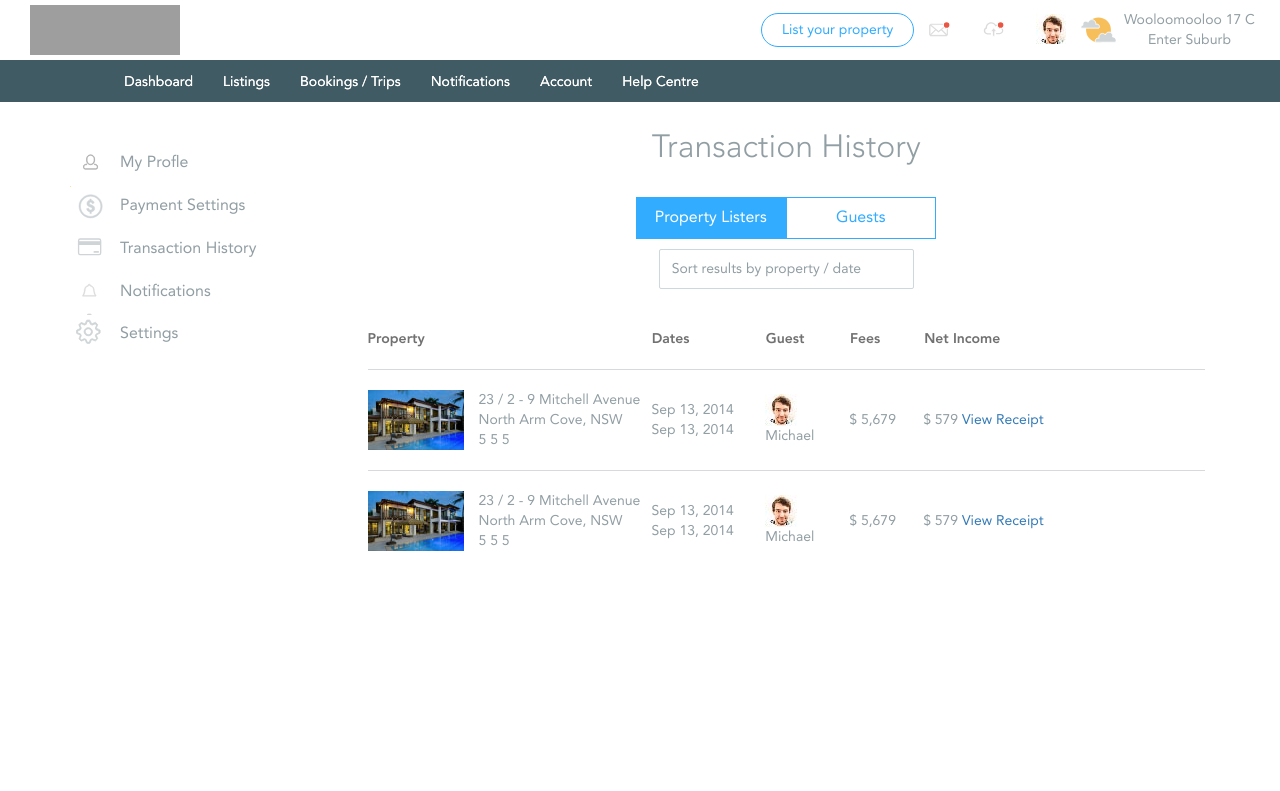
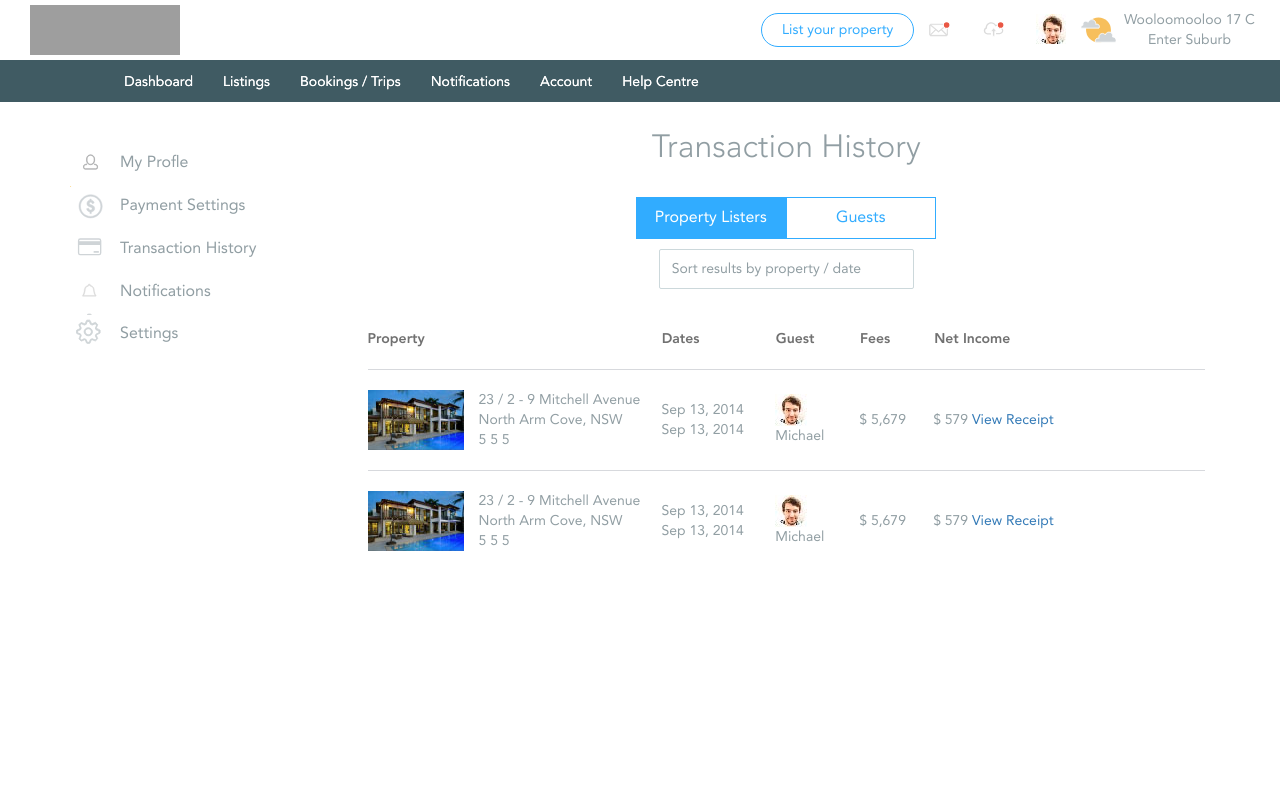
Before and after one commit to dankoknad/OzGetaways, a PHP site: page /transaction-history.html in a window 1280 px wide. Shown: the top 791 px of the page. Run offline with PHP 8.4, Linux system fonts and the light colour scheme; some web fonts are replaced; grey boxes are pictures that could not be loaded.

Commit message:
added spacing between columns inside 'trransaction history' rows no.3

```diff
--- a/css/custom.css
+++ b/css/custom.css
@@ -1009,7 +1009,7 @@ input[type=text]:-ms-input-placeholder {color:#bac3c6;}
 	}
 	.th-property,
 	.th-property-title {
-		width: 280px;
+		width: 290px;
 	}
 	.th-dates,
 	.th-dates-title {
@@ -1025,7 +1025,7 @@ input[type=text]:-ms-input-placeholder {color:#bac3c6;}
 	}
 	.th-netincomes,
 	.th-netincomes-title {
-		width: 130px;
+		width: auto;
 	}
 	.btn-rounded {
 		width: auto;
```
